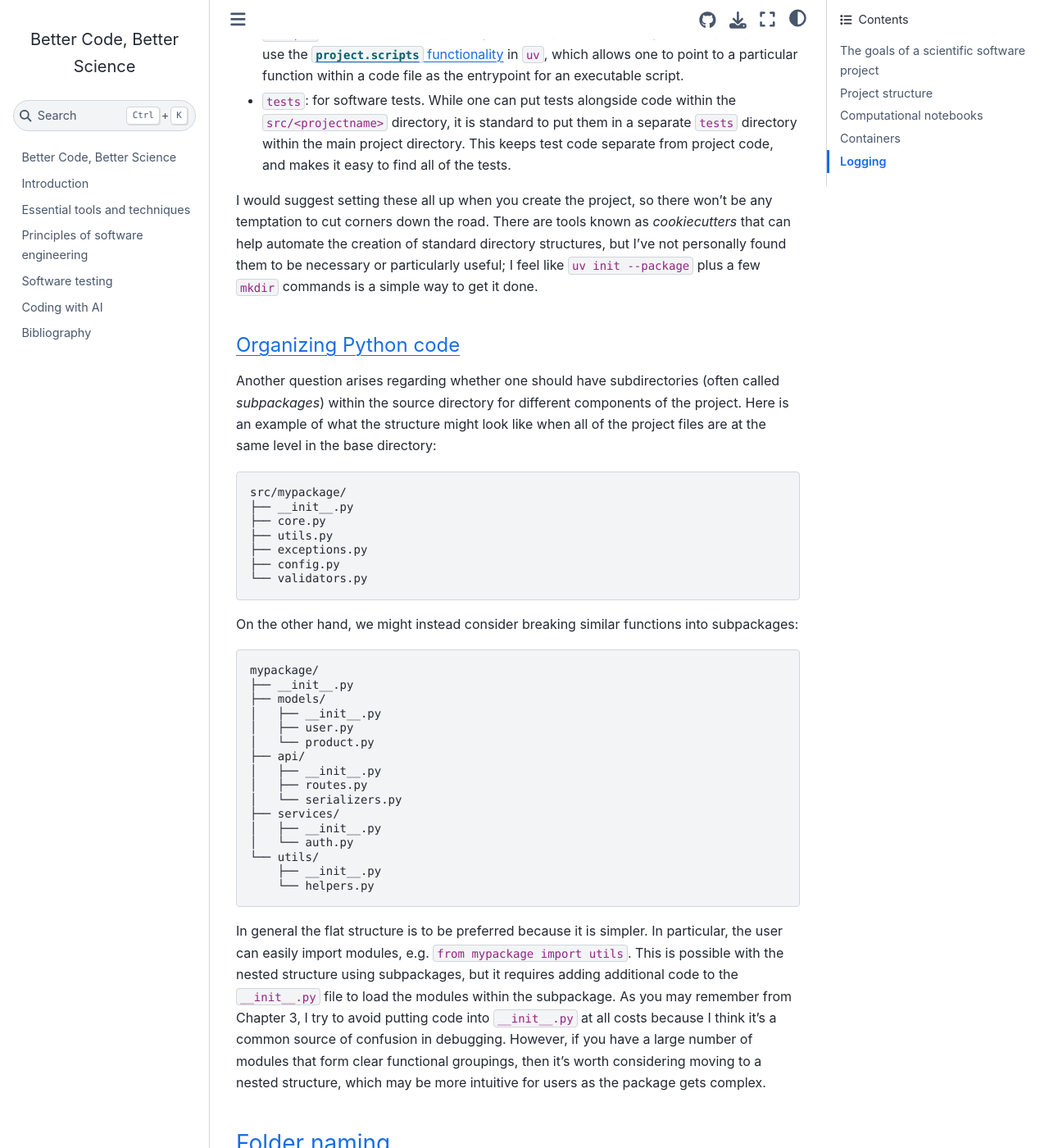
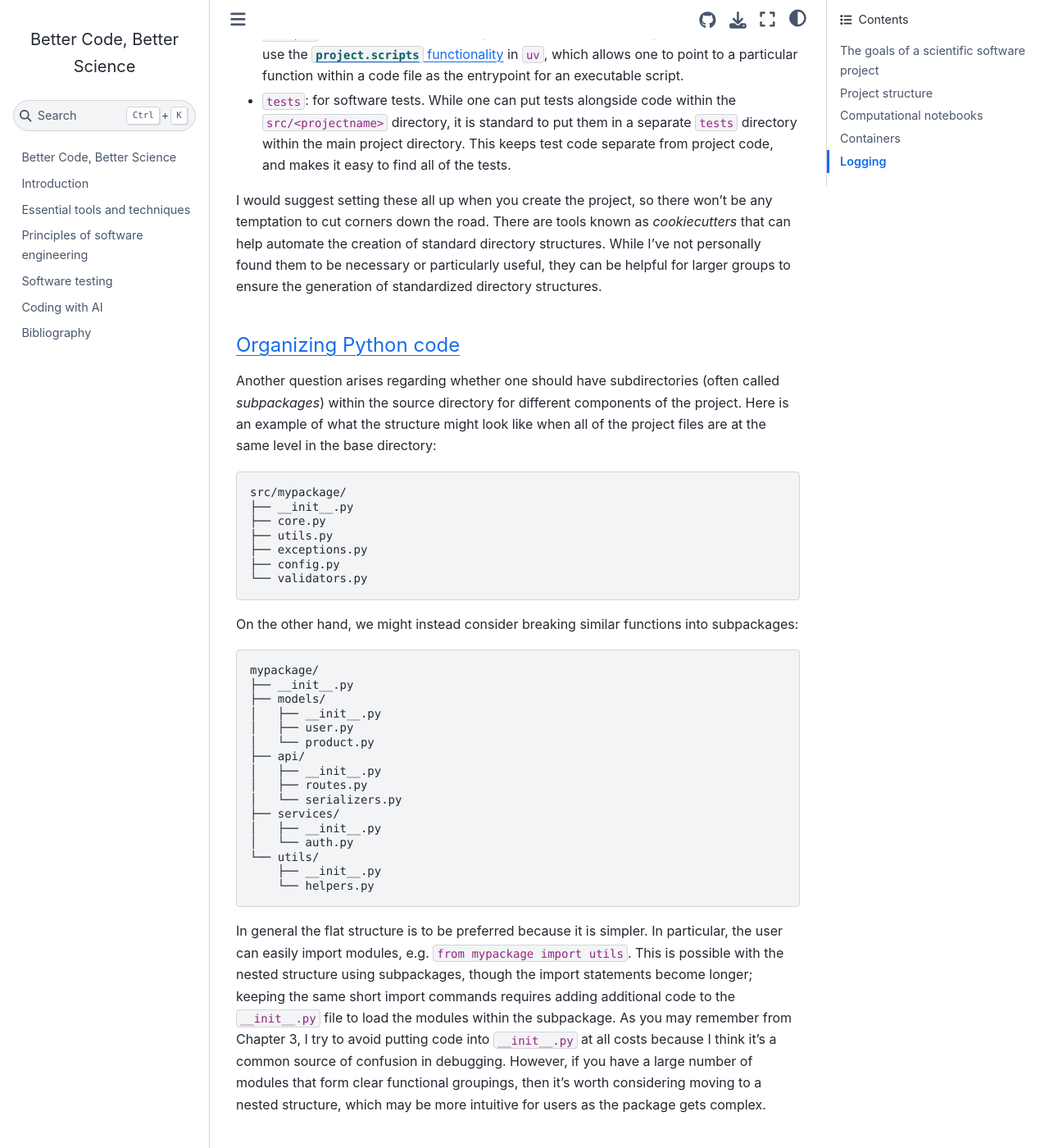
Before and after one commit to poldrack/BetterCodeBetterScience, a Jupyter Book: the page built from book/project_organization.md, in a window 1280 px wide and 1400 px high, scrolled down 4983 px. Shown: the whole window at 82% size. Built offline with Jupyter Book 1.0.4 settings and Sphinx 7.4.7 and the Sphinx Book theme 1.1.4, drawn with Linux system fonts in a browser that asks for light colours; pages that are not in the unit, such as notebooks, are missing from menus; cross-references to code outside the pages are shown as plain code.

Commit message:
minor: fixing small issues raised by Gemini review

````diff
--- a/book/project_organization.md
+++ b/book/project_organization.md
@@ -71,7 +71,7 @@ Using this structure will make it easy to generate a Python module from your cod
 - `scripts`: for executable scripts (e.g. bash scripts). Note: For Python scripts I prefer to use the [`project.scripts` functionality](https://docs.astral.sh/uv/guides/scripts/) in `uv`, which allows one to point to a particular function within a code file as the entrypoint for an executable script.
 - `tests`: for software tests. While one can put tests alongside code within the `src/<projectname>` directory, it is standard to put them in a separate `tests` directory within the main project directory.  This keeps test code separate from project code, and makes it easy to find all of the tests.
 
-I would suggest setting these all up when you create the project, so there won't be any temptation to cut corners down the road.  There are tools known as *cookiecutters* that can help automate the creation of standard directory structures, but I've not personally found them to be necessary or particularly useful; I feel like `uv init --package` plus a few  `mkdir` commands is a simple way to get it done.
+I would suggest setting these all up when you create the project, so there won't be any temptation to cut corners down the road.  There are tools known as *cookiecutters* that can help automate the creation of standard directory structures. While I've not personally found them to be necessary or particularly useful, they can be helpful for larger groups to ensure the generation of standardized directory structures.
 
 #### Organizing Python code
 
@@ -108,7 +108,7 @@ mypackage/
     └── helpers.py
 ```
 
-In general the flat structure is to be preferred because it is simpler.  In particular, the user can easily import modules, e.g. `from mypackage import utils`.  This is possible with the nested structure using subpackages, but it requires adding additional code to the `__init__.py` file to load the modules within the subpackage.  As you may remember from Chapter 3, I try to avoid putting code into `__init__.py` at all costs because I think it's a common source of confusion in debugging.  However, if you have a large number of modules that form clear functional groupings, then it's worth considering moving to a nested structure, which may be more intuitive for users as the package gets complex.
+In general the flat structure is to be preferred because it is simpler.  In particular, the user can easily import modules, e.g. `from mypackage import utils`.  This is possible with the nested structure using subpackages, though the import statements become longer; keeping the same short import commands requires adding additional code to the `__init__.py` file to load the modules within the subpackage.  As you may remember from Chapter 3, I try to avoid putting code into `__init__.py` at all costs because I think it's a common source of confusion in debugging.  However, if you have a large number of modules that form clear functional groupings, then it's worth considering moving to a nested structure, which may be more intuitive for users as the package gets complex.
 
 ### Folder naming
 
````
